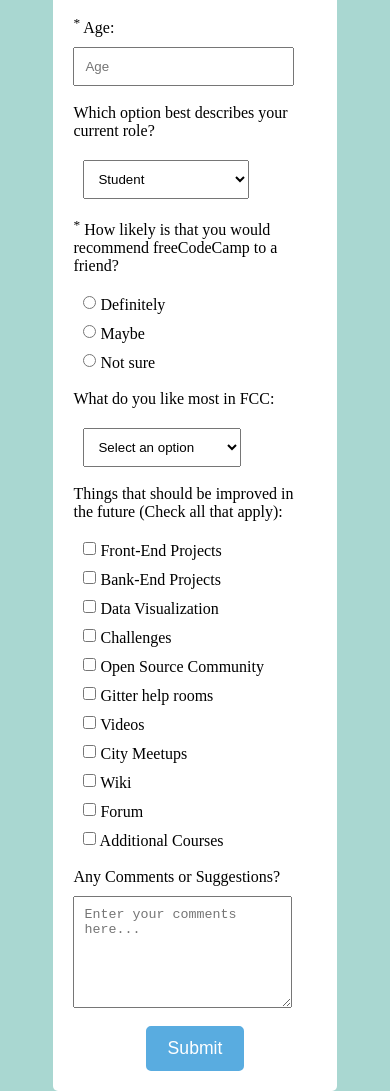
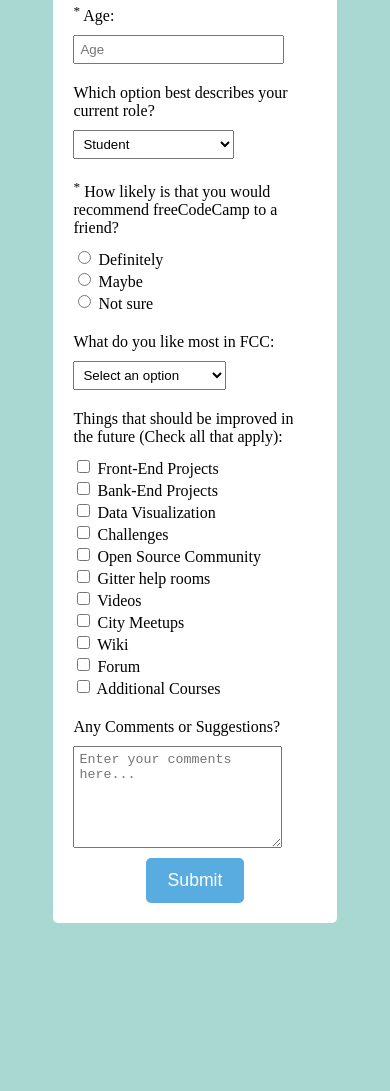
Before and after one commit to Govindarajan-S/FreeCodeCamp, a plain HTML site: page responsive-web-design-projects/survey-form/index.html in a window 390 px wide. Shown: the part 332-1423 px from the top of the page. After the commit the page ends 1263 px from the top, so only its background shows below. Drawn offline with Linux system fonts and the light colour scheme.

Commit message:
Survey Form Alignment issue Commit

```diff
--- a/responsive-web-design-projects/survey-form/css/style.css
+++ b/responsive-web-design-projects/survey-form/css/style.css
@@ -25,8 +25,7 @@ textarea {
 	width: 65%;
 }
 #name, #email, #number, input, select, textarea {
-	margin: 10px 0px 0px 10px;
-	padding: 10px;
+	padding: 5px;
 }
 select {
 	padding-right: 30px;
@@ -54,7 +53,10 @@ select {
 	border-style: solid;
 	border-color: #59ACE0;
 	display: block;
-	margin: 0px auto;
+	margin: 10px auto 0px auto;
+}
+#survey-form .row {
+	margin: 20px 0px 0px 0px;
 }
 input[type="checkbox"], input[type="radio"] {
 	height: 15px;
@@ -72,4 +74,7 @@ input[type="checkbox"], input[type="radio"] {
 		text-align: left;
 		float: none;
 	}
+	.clear-both {
+		display: none;
+	}
 }
```
